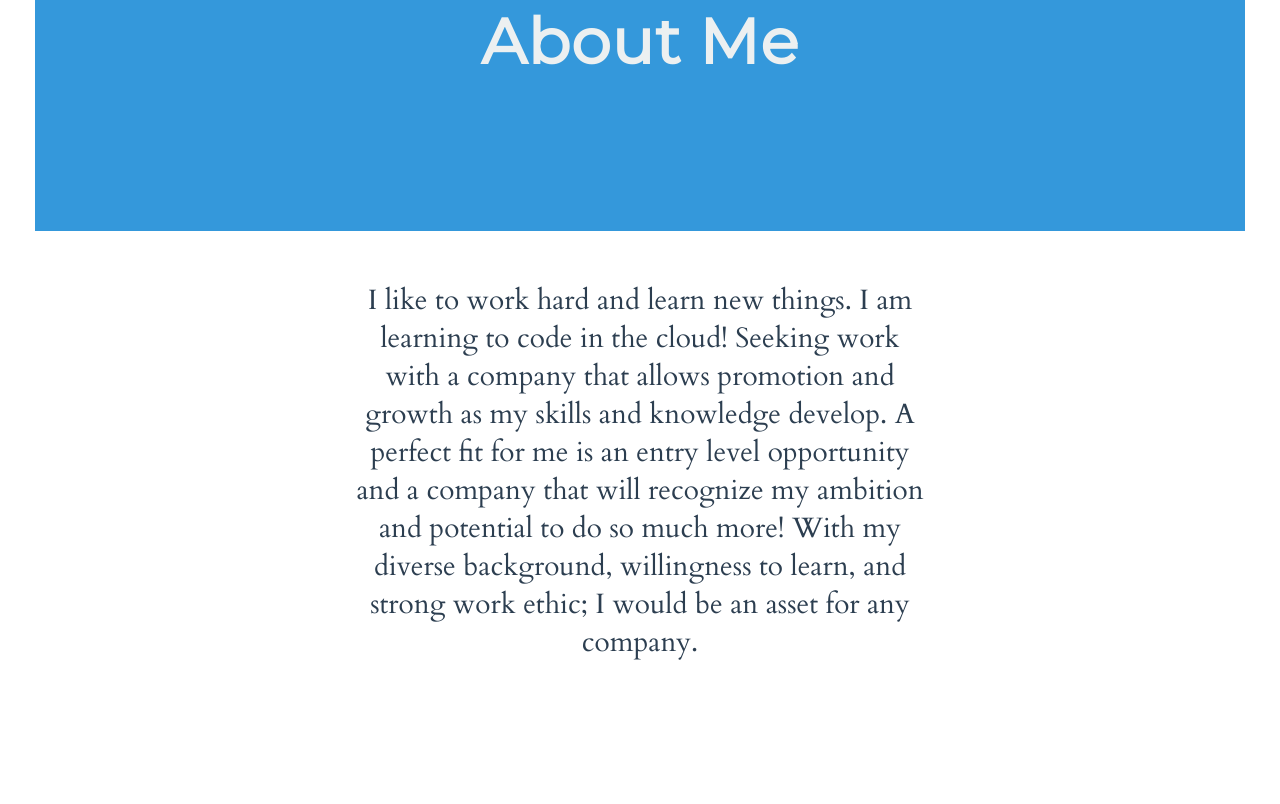
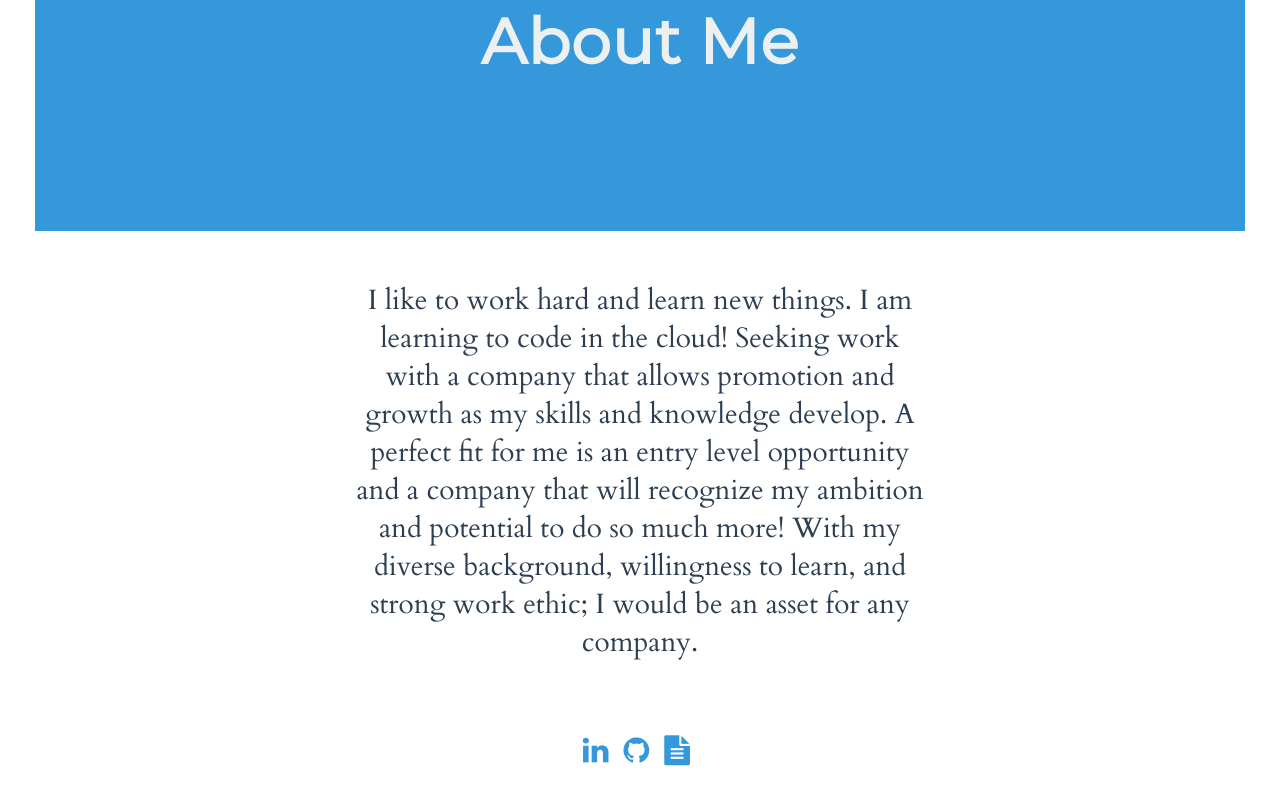
Before and after one commit to mlhokie/my-portfolio, a React app: page index.html in a window 1280 px wide. Shown: the part 2135-2939 px from the top of the page. Before the commit the page ends 2916 px from the top, so only its background shows below. Built offline with nearby package versions, Linux system fonts and the light colour scheme.

Commit message:
Changed resume to pdf and added more social links to bottom of page

```diff
--- a/index.html
+++ b/index.html
@@ -96,7 +96,35 @@
          company.
        </p>
      </section>
+       <li class="socialWrapper">
+         <a class="color--skyBlue social"
+            title="LinkedIn Profile"
+            target="_blank"
+            href="https://linkedin.com/in/michael-r-luongo-cios-b3600a163/">
+           <i class="fa fa-linkedin"></i>
+         </a>
+       </li>
 
+       <!-- Link to GitHub profile -->
+       <li class="socialWrapper color--skyBlue">
+         <a class="social color--skyBlue"
+            title="GitHub Profile"
+            target="_blank"
+            href="https://github.com/mlhokie">
+           <i class="fa fa-github"></i>
+         </a>
+       </li>
+
+       <!-- Link to resume, probably a .pdf -->
+       <li class="socialWrapper">
+         <a class="social color--skyBlue"
+            title="Resume"
+            href="ResumeMichaelLuongo.pdf">
+           <i class="fa fa-file-text"></i>
+         </a>
+       </li>
+     </ul>
+   </main>
 
     <script type="text/javascript" src="dist/bundle.js">
     </script>
```
Also changed, not shown: images/Linux-Academy.png (added), images/VT.png (added), images/acloudguru.png (added), images/cci-training.png (added), images/stormwind.png (added).
